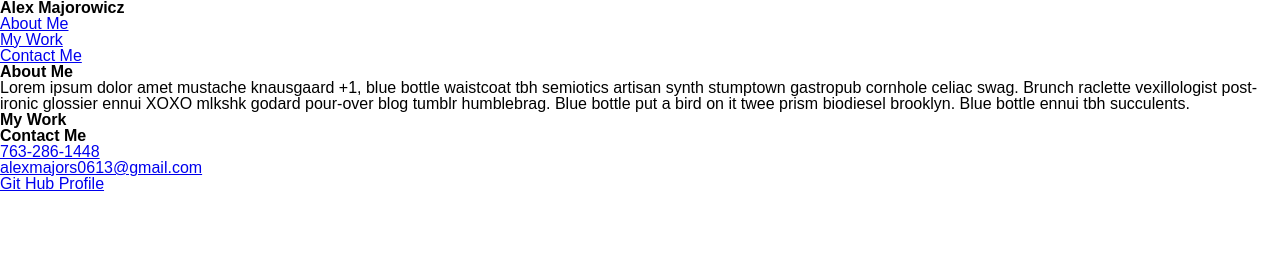
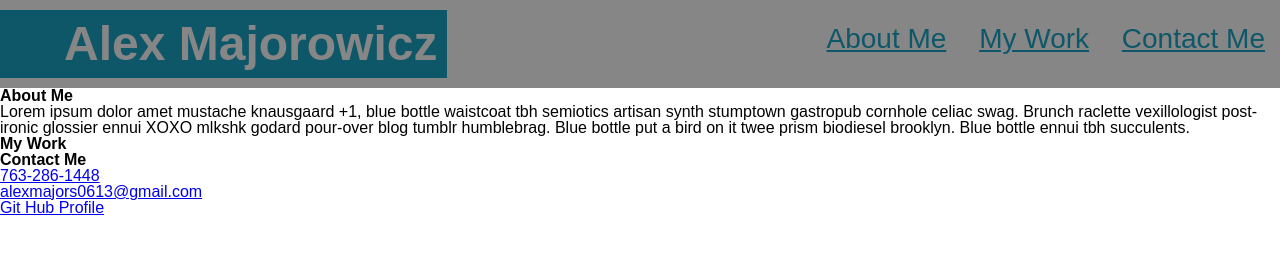
Before and after one commit to Denitrix/Module-2-Challenge, a plain HTML site: page index.html in a window 1280 px wide. Drawn offline with Linux system fonts and the light colour scheme.

Commit message:
add header styles

```diff
--- a/assets/css/styles.css
+++ b/assets/css/styles.css
@@ -0,0 +1,36 @@
+:root {
+    --text: #fff;
+    --header-background: rgb(134, 134, 134);
+    --secondary-text: rgb(14, 87, 105);
+    --border-radius: 50px;
+  }
+
+header {
+    padding: 10px 0px;
+    background-color: var(--header-background);
+    color: var(--text);
+}
+
+header h1 {
+    display: inline-block;
+    padding: 10px;
+    padding-left: 5%;
+    background-color: var(--secondary-text) ;
+    color: var(--header-background);
+    font-size: 48px;
+}
+
+header ul {
+    padding: 15px;
+    float: right;
+    font-size: 28px;
+}
+
+header li {
+    display: inline-block;
+    margin-left: 25px;
+}
+
+header a {
+    color: var(--secondary-text);
+}
--- a/index.html
+++ b/index.html
@@ -4,36 +4,47 @@
 <head>
     <meta charset="UTF-8" />
     <link rel="stylesheet" href="./assets/css/reset.css">
-    <link rel="stylesheet" href="./assets/css/style.css">
+    <link rel="stylesheet" href="./assets/css/styles.css">
     <title>Alex Majorowicz Profile</title>
 </head>
 
+<body>
     <header>
         <h1>Alex Majorowicz</h1>
         <ul>
             <li> <a href="#aboutMe">About Me</a> </li>
             <li> <a href="#myWork">My Work</a> </li>
-        <li> <a href="#contactMe">Contact Me</a></li>
+            <li> <a href="#contactMe">Contact Me</a> </li>
         </ul>
     </header>
 
     <section class="aboutMe">
         <h2>About Me</h2>
+        <div class="content">
             <p>Lorem ipsum dolor amet mustache knausgaard +1, blue bottle waistcoat tbh semiotics artisan synth
                 stumptown gastropub cornhole celiac swag. Brunch raclette vexillologist post-ironic glossier ennui
                 XOXO mlkshk godard pour-over blog tumblr humblebrag. Blue bottle put a bird on it twee prism
                 biodiesel brooklyn. Blue bottle ennui tbh succulents.</p>
+        </div>
     </section>
 
     <section class="myWork">
         <h2>My Work</h2>
+        <div class="content">
+
+        </div>
     </section>
 
     <section class="contactMe">
         <h2>Contact Me</h2>
+        <div class="content">
             <ul>
                 <li> <a href="tel:7632861448">763-286-1448</a> </li>
                 <li> <a href="mailto:alexmajors0613@gmai.com">alexmajors0613@gmail.com</a> </li>
                 <li> <a href="https://github.com/Denitrix">Git Hub Profile</a></li>
             </ul>
+        </div>
     </section>
+</body>
+
+</html>
```
Lines whose indentation alone changed are shown as unchanged.
